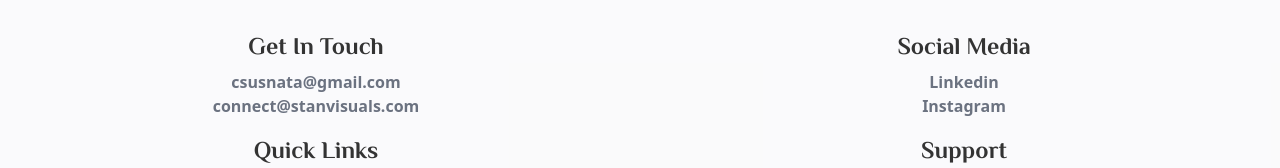
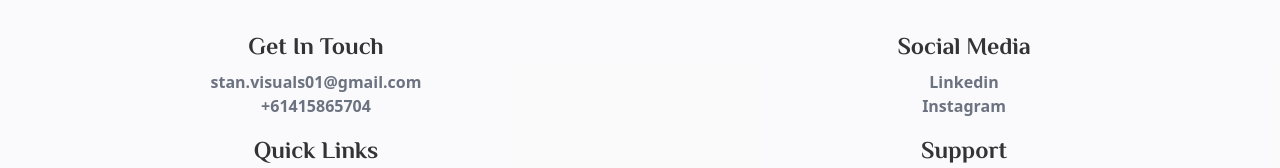
Before and after one commit to Alapottra-troj1n/susnat-portfolio, a React (Vite) app: page /stories/product in a window 1280 px wide. Shown: the part 446-614 px from the top of the page. Built offline with nearby package versions, Linux system fonts and the light colour scheme; no server answers.

Commit message:
fixed few issuse

```diff
--- a/src/components/Home/RecentStories.jsx
+++ b/src/components/Home/RecentStories.jsx
@@ -51,7 +51,7 @@ const RecentStories = () => {
 
 
   return (
-    <div className="bg-slate-400/5 py-32 px-5">
+    <div className="bg-slate-400/5 py-12 lg:py-32 px-5">
       <div className="pb-5">
         <div className=" text-2xl click hover:text-dark flex flex-col items-center gap-3 ">
           <h2 className="text-2xl lg:text-5xl 2xl:text-6xl font-display font-thin text-center">
--- a/src/components/Home/Testimonials.jsx
+++ b/src/components/Home/Testimonials.jsx
@@ -38,7 +38,7 @@ const Testimonials = () => {
 
   return (
     <div id="testomonials" className="bg-slate-400/5 pb-32">
-      <div className="  container mx-auto px-5 py-32">
+      <div className="  container mx-auto px-5 py-12 lg:py-32">
         <h2 className=" text-2xl lg:text-5xl 2xl:text-6xl font-display font-thin text-center">
           TESTIMONIALS
         </h2>
--- a/src/layout/Footer.jsx
+++ b/src/layout/Footer.jsx
@@ -8,11 +8,11 @@ const Footer = () => {
         <div>
           <h3 className="font-display text-2xl">Get In Touch</h3>
           <div className="flex flex-col mt-2">
-            <a className="text-gray-500" href="mailto:csusnata@gmail.com">
-              csusnata@gmail.com
+            <a className="text-gray-500" href="mailto:stan.visuals01@gmail.com">
+            stan.visuals01@gmail.com
             </a>
-            <a className="text-gray-500" href="mailto:csusnata@gmail.com">
-              connect@stanvisuals.com
+            <a className="text-gray-500" href="tel:+61415865704">
+              +61415865704
             </a>
           </div>
         </div>
```
